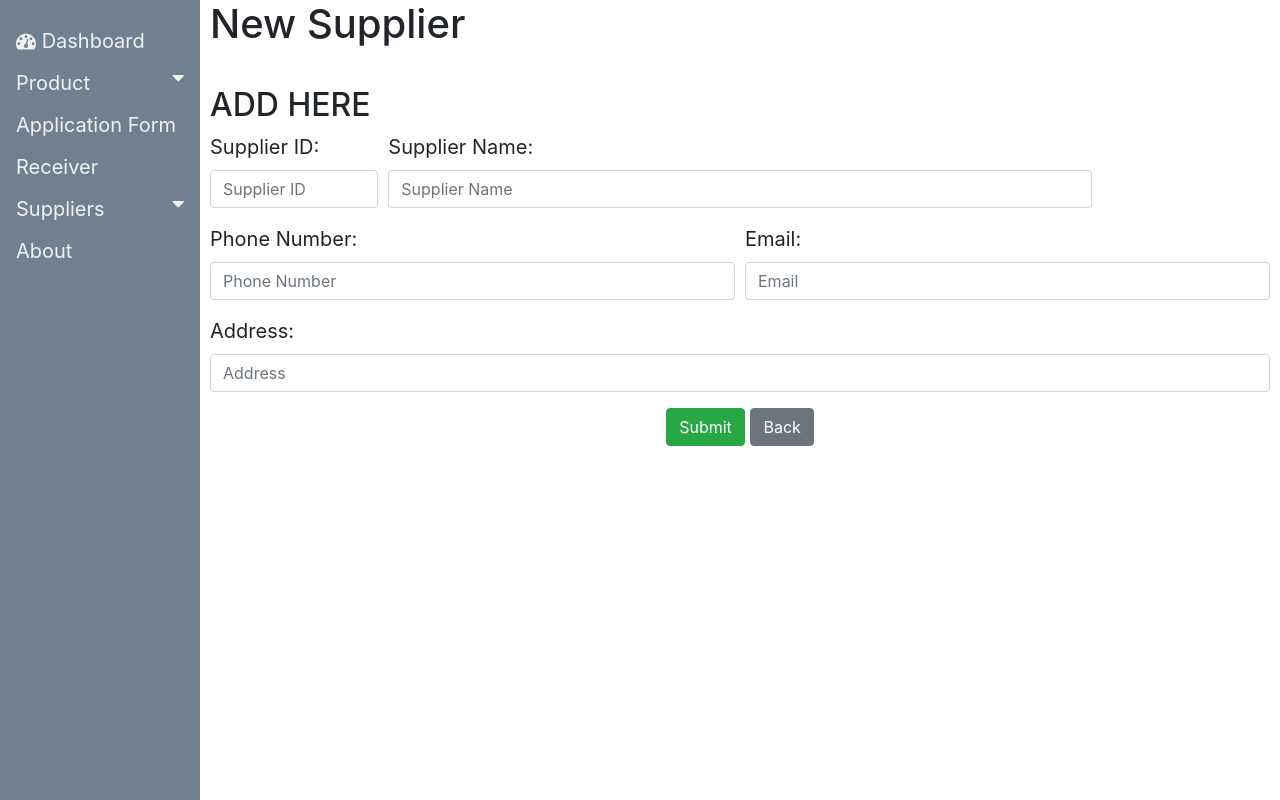
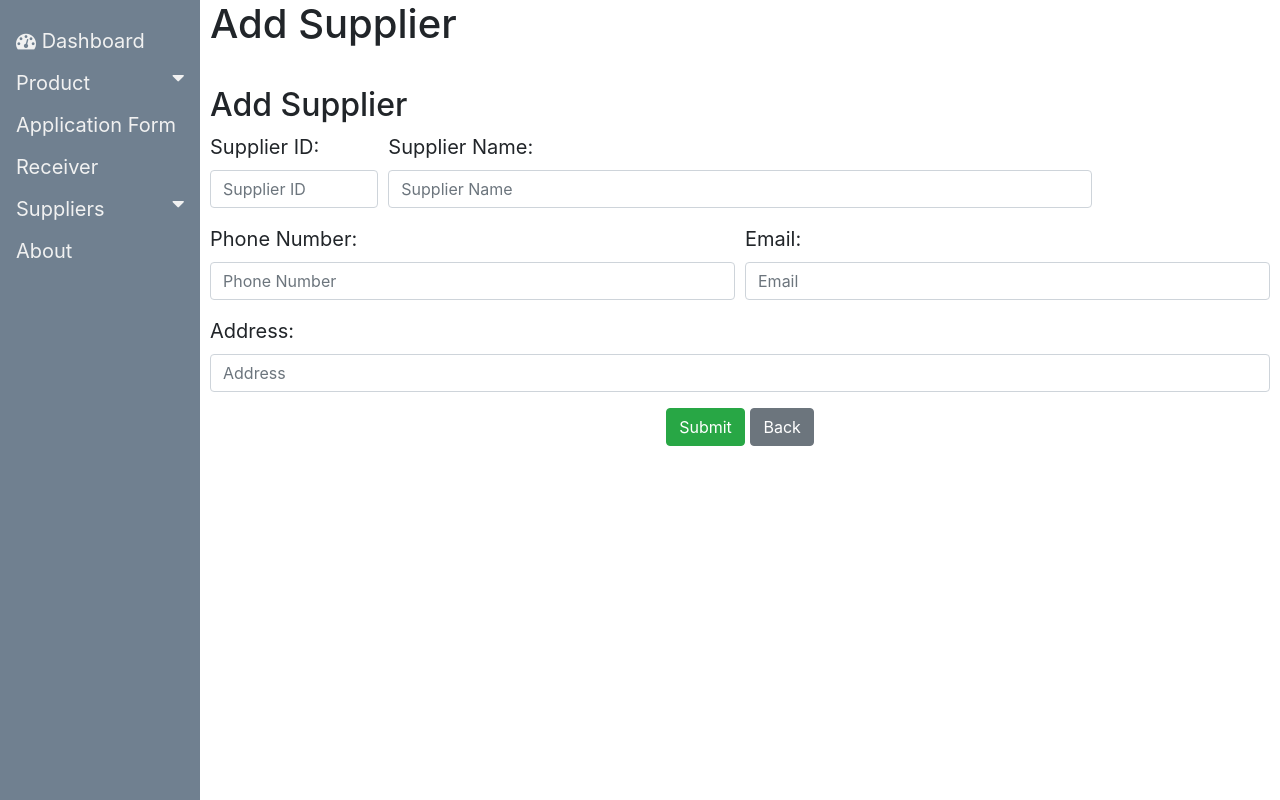
Before and after one commit to zaeskye/InventoryManagementSystem, a Django app: template inventory/templates/add_supplier.html in a window 1280 px wide. Run offline with Django 3.2, Linux system fonts and the light colour scheme; the template is opened without the code that fills it, so the values that code supplies are empty; some libraries are stand-ins or nearby versions.

Commit message:
edit dashboard in index

```diff
--- a/inventory/templates/add_supplier.html
+++ b/inventory/templates/add_supplier.html
@@ -40,14 +40,14 @@
 
         <div class="main">
             <div class="left-part">
-                <h1>New Supplier</h1>
+                <h1>Add Supplier</h1>
                 <div class="btn-group"></div>
             </div>
             <form action="add_supplier" method="post">
                 {% csrf_token %}
                 <div class="title">
                     <i class="fas fa-pencil-alt"></i>
-                    <h2>ADD HERE</h2>
+                    <h2>Add Supplier</h2>
                 </div>
 
                 <div class="info">
--- a/inventory/templates/index.html
+++ b/inventory/templates/index.html
@@ -45,7 +45,7 @@
                     <div class="card text-white bg-success mb-3" style="max-width: 18rem;">
                         <div class="card-header">Products</div>
                         <div class="card-body">
-                            <h5 class="card-title">{{ total_products }}</h5>
+                            <h5 class="card-title">{{ count_products }}</h5>
                             <p class="card-text">Total number of products in inventory.</p>
                         </div>
                     </div>
--- a/inventory/urls.py
+++ b/inventory/urls.py
@@ -11,12 +11,14 @@ urlpatterns = [
     path('add_supplier', views.add_supplier, name='add_supplier'),
     path('supplier', views.supplier, name="supplier"),
     path('edit_supplier/<str:supplierid>', views.edit_supplier, name="edit_supplier"),
+
     path('edit_supplier/save_edit_supplier/<str:supplierid>', views.save_edit_supplier, name="save_edit_supplier"),
     path('delete_supplier/<str:supplierid>', views.delete_supplier, name="delete_supplier"),
 
     path('add_product', views.add_product, name='add_product'),
     path('product', views.product, name="product"),
     path('edit_product/<str:productid>', views.edit_product, name="edit_product"),
+
     path('edit_product/save_edit_product/<str:productid>', views.save_edit_product, name="save_edit_product"),
     path('delete_product/<str:productid>', views.delete_product, name="delete_product"),
 
--- a/inventory/views.py
+++ b/inventory/views.py
@@ -19,14 +19,14 @@ def login_view(request):
 def index(request):
     products = Product.objects.all()
     all_prods = len(Product.objects.all())
-    total_products = all_prods
+    total_products = Product.objects.count()
     context = {
         'title': 'Home',
         'products': products,
         'count_products': all_prods,
         'total_products': total_products,
     }
-    return render (request,"index.html")
+    return render (request,"index.html", context)
 
 def add_supplier(request):
     if request.method == 'POST':
@@ -69,7 +69,7 @@ def save_edit_supplier(request, supplierid):
     data.supplieremail = sp_email
     data.supplieraddress = sp_address
     data.save()
-    return HttpResponseRedirect(reverse('inventory:supplier'))
+    return HttpResponseRedirect(reverse('supplier'))
 
 def delete_supplier(request, supplierid):
     data = Supplier.objects.get(supplierid=supplierid)
```
